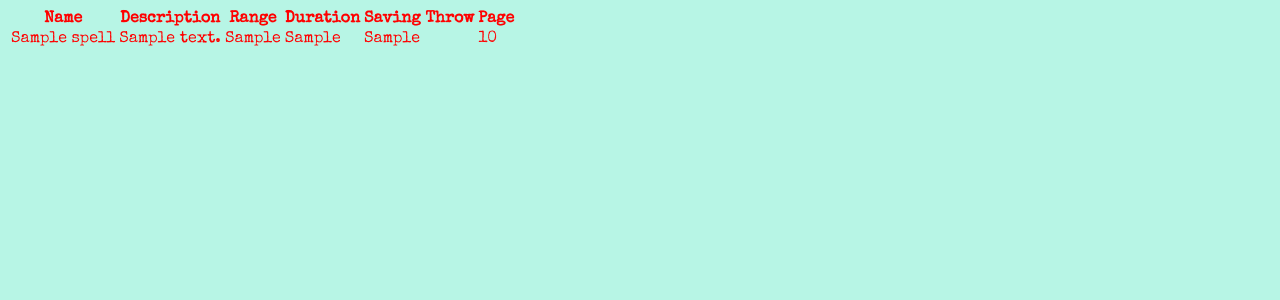
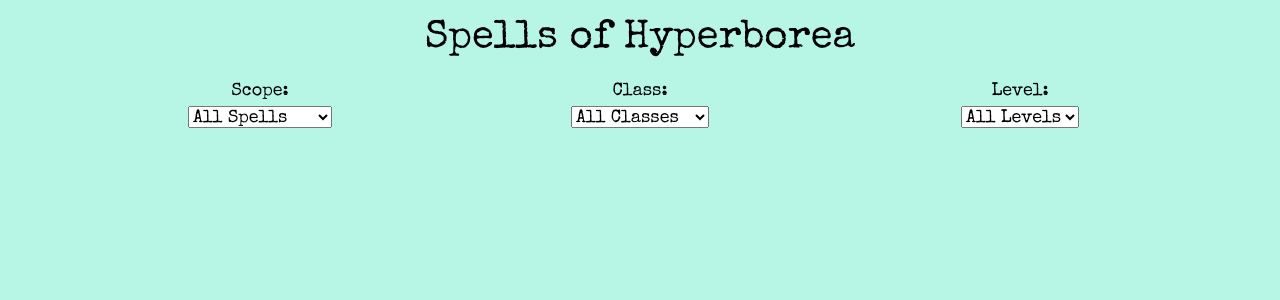
Before and after one commit to mikeyoung/hyperborea, a Django app: page / in a window 1280 px wide. Shown: the top 300 px of the page. Run offline with Django 4.2, Linux system fonts and the light colour scheme; tables that the repository leaves empty hold one stand-in row (values such as "Sample post").

Commit message:
added form and misc styling

```diff
--- a/website/hyperborea/static/hyperborea/css/style.css
+++ b/website/hyperborea/static/hyperborea/css/style.css
@@ -1,15 +1,18 @@
 body {
     background-color: #b7f5e5;
-    /* color: #000; */
-    color: #f00;
+    color: #000;
     font-family: 'Special Elite', serif;
+    font-size: 18px;
 }
 
 body p {
-    color: #000;
     margin-top: 0;
 }
 
 td, th {
     vertical-align: top;
 }
+
+.page-header {
+    margin: 15px 0;
+}
--- /dev/null
+++ b/website/hyperborea/static/hyperborea/script/main.js
@@ -0,0 +1,7 @@
+document.addEventListener("DOMContentLoaded", ()=>{
+    document.querySelectorAll("#spell-form select").forEach((el)=>{
+        el.addEventListener("change", ()=>{
+            document.querySelector("#spell-form").submit();
+        })
+    });
+});
--- a/website/hyperborea/templates/hyperborea/layout.html
+++ b/website/hyperborea/templates/hyperborea/layout.html
@@ -10,10 +10,12 @@
     <link rel="preconnect" href="https://fonts.googleapis.com">
     <link rel="preconnect" href="https://fonts.gstatic.com" crossorigin>
     <link href="https://fonts.googleapis.com/css2?family=Special+Elite&display=swap" rel="stylesheet">
+    <link href="https://cdn.jsdelivr.net/npm/bootstrap@5.3.2/dist/css/bootstrap.min.css" rel="stylesheet">
     <link rel="stylesheet" href="{% static 'hyperborea/css/style.css' %}">
   </head>
   <body>
     {% block body %}
     {% endblock %}
+    <script src="https://cdn.jsdelivr.net/npm/bootstrap@5.3.2/dist/js/bootstrap.bundle.min.js"></script>
   </body>
 </html>
--- a/website/hyperborea/templates/hyperborea/spells.html
+++ b/website/hyperborea/templates/hyperborea/spells.html
@@ -2,7 +2,56 @@
 
 {% block title %}Spells{% endblock %}
 
+{% load static %}
+
 {% block body %}
+<div class="container">
+    <h1 class="text-center page-header">Spells of Hyperborea</h1>
+    <form action="get-spells" method="post" id="spell-form">
+        {% csrf_token %}
+        <div class="row">
+            <div class="col-12 col-sm-4 text-center">
+                <label for="spellbook-filter">Scope:</label><br>
+                <select name="spellbook-filter" id="spellbook-filter">
+                    <option value="all">All Spells</option>
+                    <option value="spellbook">My Spellbook</option>
+                </select>
+            </div>
+            <div class="col-12 col-sm-4 text-center">
+                <label for="class">Class:</label><br>
+                <select name="class" id="class">
+                    <option value="all">All Classes</option>
+                    <option value="magician">Magician</option>
+                    <option value="cryomancer">Cryomancer</option>
+                    <option value="illusionist">Illusionist</option>
+                    <option value="necromancer">Necromancer</option>
+                    <option value="pyromancer">Pyromancer</option>
+                    <option value="witch">Witch</option>
+                    <option value="cleric">Cleric</option>
+                    <option value="druid">Druid</option>
+                </select>
+            </div>
+            <div class="col-12 col-sm-4 text-center">
+                <label for="level">Level:</label><br>
+                <select name="level" id="level">
+                    <option value="all">All Levels</option>
+                    <option value="1">1</option>
+                    <option value="2">2</option>
+                    <option value="3">3</option>
+                    <option value="4">4</option>
+                    <option value="5">5</option>
+                    <option value="6">6</option>
+                </select>
+            </div>
+        </div>
+    </form>
+</div>
+<script src="{% static 'hyperborea/script/main.js' %}" defer></script>
+
+
+
+
+<!--
 <table>
     <thead>
         <tr>
@@ -27,4 +76,5 @@
         {% endfor %}
     </tbody>
 </table>
+-->
 {% endblock %}
--- a/website/hyperborea/urls.py
+++ b/website/hyperborea/urls.py
@@ -5,4 +5,5 @@ from . import views
 urlpatterns = [
     path("", views.spells, name="index"),
     path("create-json", views.create_json, name="create-json"),
+    path("get-spells", views.get_spells, name="get-spells"),
 ]
--- a/website/hyperborea/views.py
+++ b/website/hyperborea/views.py
@@ -30,6 +30,9 @@ def spells(request):
             'spells': spells
         })
 
+def get_spells(request):
+    pass
+
 @login_required
 def create_json(request):
     try:
```
Also changed, not shown: website/hyperborea/static/hyperborea/json/spells.json.
